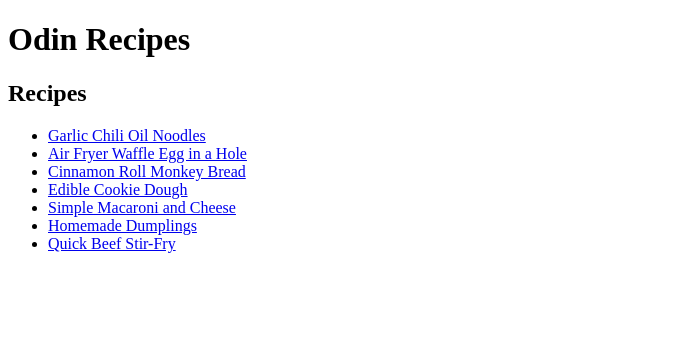
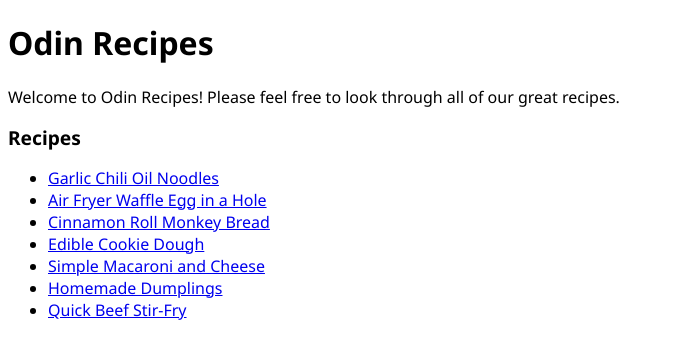
Before and after one commit to versudo/odin-recipes, a plain HTML site: page index.html in a window 1280 px wide. Shown: the whole page, without its empty margins (0-674 px from the left). Drawn offline with Linux system fonts and the light colour scheme.

Commit message:
Linked an external CSS file and added styling to the home page.

```diff
--- a/index.html
+++ b/index.html
@@ -1,36 +1,37 @@
 <!DOCTYPE html>
 <html lang="en">
+
 <head>
   <meta charset="UTF-8" />
   <meta name="viewport" content="width=device-width, initial-scale=1.0" />
   <title>Odin Recipes</title>
+  <link rel="preconnect" href="https://fonts.googleapis.com">
+  <link rel="preconnect" href="https://fonts.gstatic.com" crossorigin>
+  <link
+    href="https://fonts.googleapis.com/css2?family=Noto+Sans:ital,wght@0,100;0,200;0,300;0,400;0,500;0,600;0,700;0,800;0,900;1,100;1,200;1,300;1,400;1,500;1,600;1,700;1,800;1,900&display=swap"
+    rel="stylesheet">
+  <link rel="stylesheet" href="./style.css">
 </head>
+
 <body>
-    <h1>Odin Recipes</h1>
+  <h1 id="logo">Odin Recipes</h1>
+  <p id="message">Welcome to Odin Recipes! Please feel free to look through all of our great recipes.</p>
   <h2>Recipes</h2>
   <ul>
     <li>
-        <a href="./recipes/garlic-chili-oil-noodles.html"
-          >Garlic Chili Oil Noodles</a
-        >
+      <a href="./recipes/garlic-chili-oil-noodles.html">Garlic Chili Oil Noodles</a>
     </li>
     <li>
-        <a href="./recipes/air-fryer-waffle-egg-in-a-hole.html"
-          >Air Fryer Waffle Egg in a Hole</a
-        >
+      <a href="./recipes/air-fryer-waffle-egg-in-a-hole.html">Air Fryer Waffle Egg in a Hole</a>
     </li>
     <li>
-        <a href="./recipes/cinnamon-roll-monkey-bread.html"
-          >Cinnamon Roll Monkey Bread</a
-        >
+      <a href="./recipes/cinnamon-roll-monkey-bread.html">Cinnamon Roll Monkey Bread</a>
     </li>
     <li>
       <a href="./recipes/edible-cookie-dough.html">Edible Cookie Dough</a>
     </li>
     <li>
-        <a href="./recipes/simple-macaroni-and-cheese.html"
-          >Simple Macaroni and Cheese</a
-        >
+      <a href="./recipes/simple-macaroni-and-cheese.html">Simple Macaroni and Cheese</a>
     </li>
     <li>
       <a href="./recipes/homemade-dumplings.html">Homemade Dumplings</a>
@@ -40,4 +41,5 @@
     </li>
   </ul>
 </body>
+
 </html>
--- /dev/null
+++ b/style.css
@@ -0,0 +1,18 @@
+* {
+  font-family: "Noto Sans";
+}
+
+#logo {
+  font-weight: 700;
+  font-size: 2rem;
+}
+
+#message {
+  font-weight: 400;
+  font-size: 1rem;
+}
+
+h2 {
+  font-weight: 700;
+  font-size: 1.2rem;
+}
```
Lines whose indentation alone changed are shown as unchanged.
